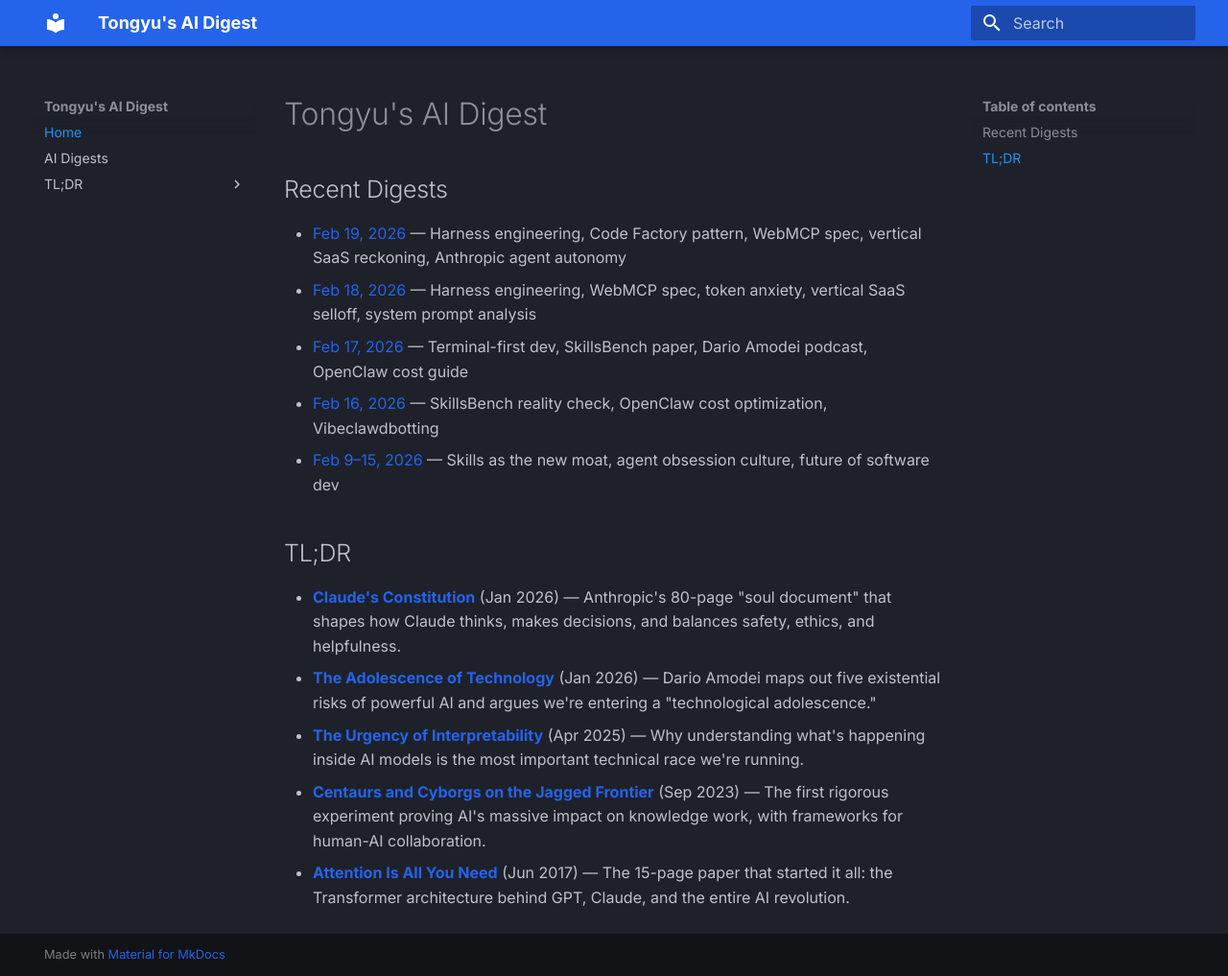
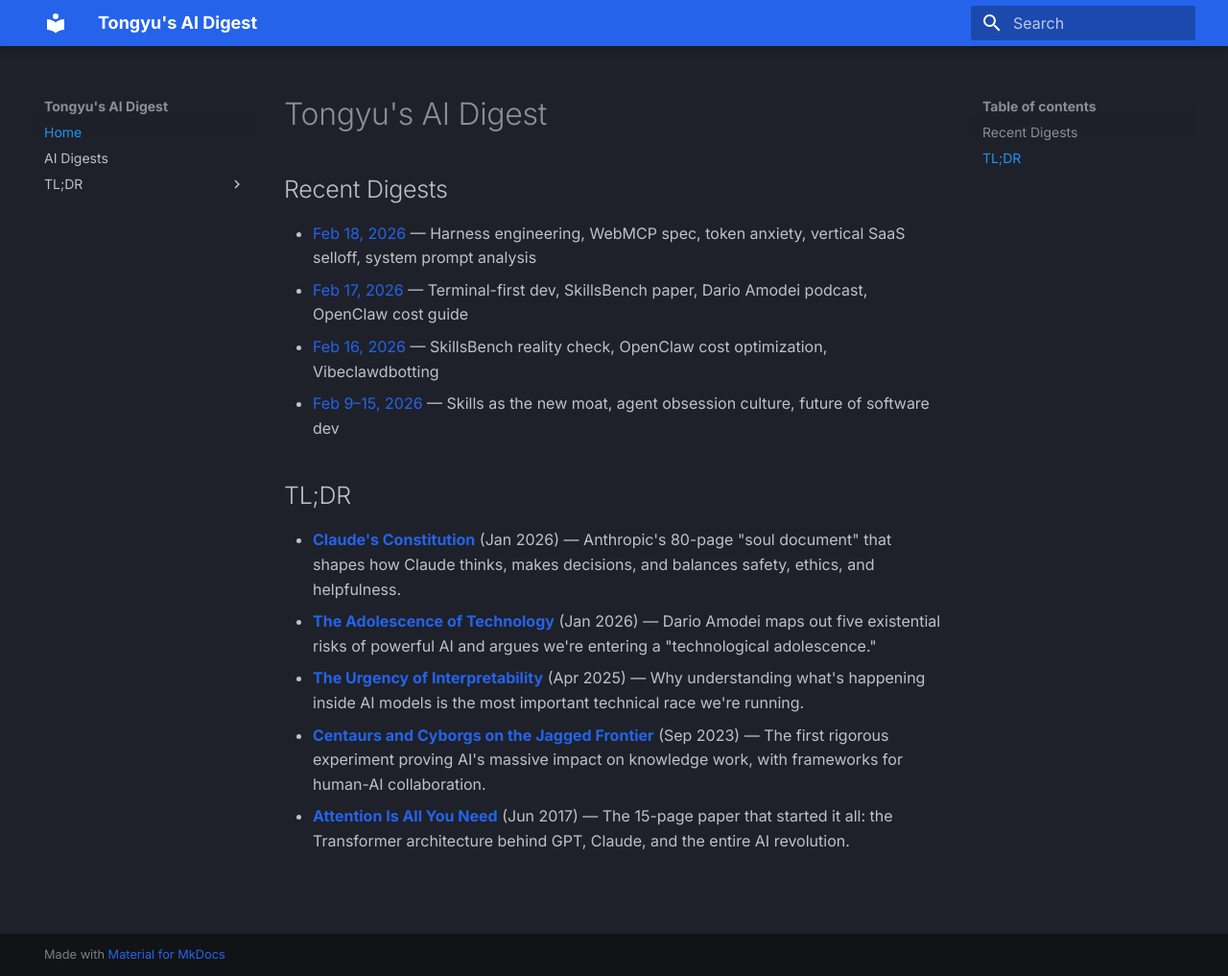
Before and after one commit to tongyuwang/ai-daily-digest, an MkDocs documentation site: the page built from docs/index.md, in a window 1280 px wide and 1017 px high. Shown: the whole window at 96% size. Built offline with MkDocs 1.6.1 and Material for MkDocs 9.7.7, drawn with Linux system fonts in a browser that asks for light colours.

Commit message:
Remove Feb 19 index references

```diff
--- a/docs/index.md
+++ b/docs/index.md
@@ -2,7 +2,6 @@
 
 ## Recent Digests
 
-- [Feb 19, 2026](digests/2026-02-19.md) — Harness engineering, Code Factory pattern, WebMCP spec, vertical SaaS reckoning, Anthropic agent autonomy
 - [Feb 18, 2026](digests/2026-02-18.md) — Harness engineering, WebMCP spec, token anxiety, vertical SaaS selloff, system prompt analysis
 - [Feb 17, 2026](digests/2026-02-17.md) — Terminal-first dev, SkillsBench paper, Dario Amodei podcast, OpenClaw cost guide
 - [Feb 16, 2026](digests/2026-02-16.md) — SkillsBench reality check, OpenClaw cost optimization, Vibeclawdbotting
```
Also changed, not shown: docs/digests/index.md (+0 -1 lines).
